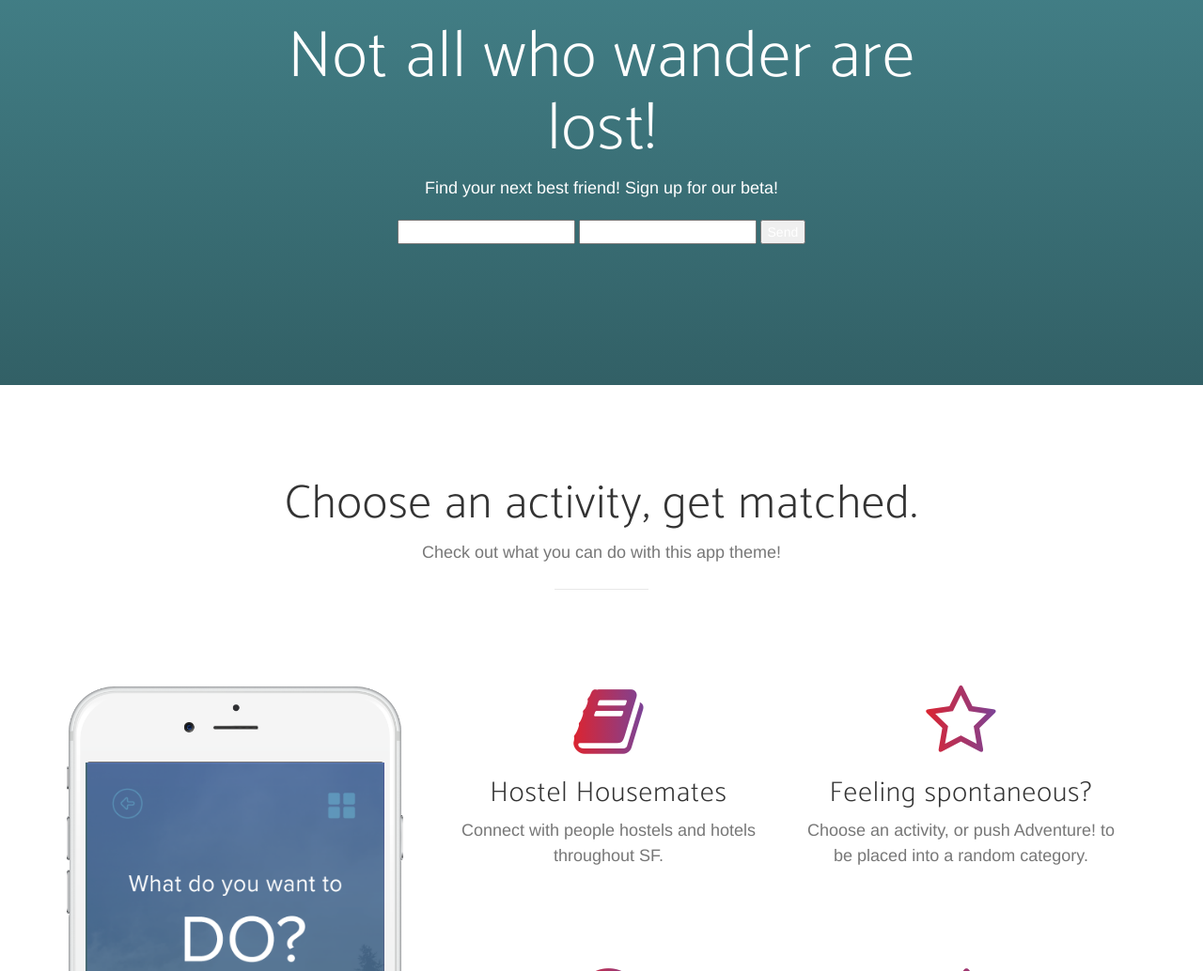
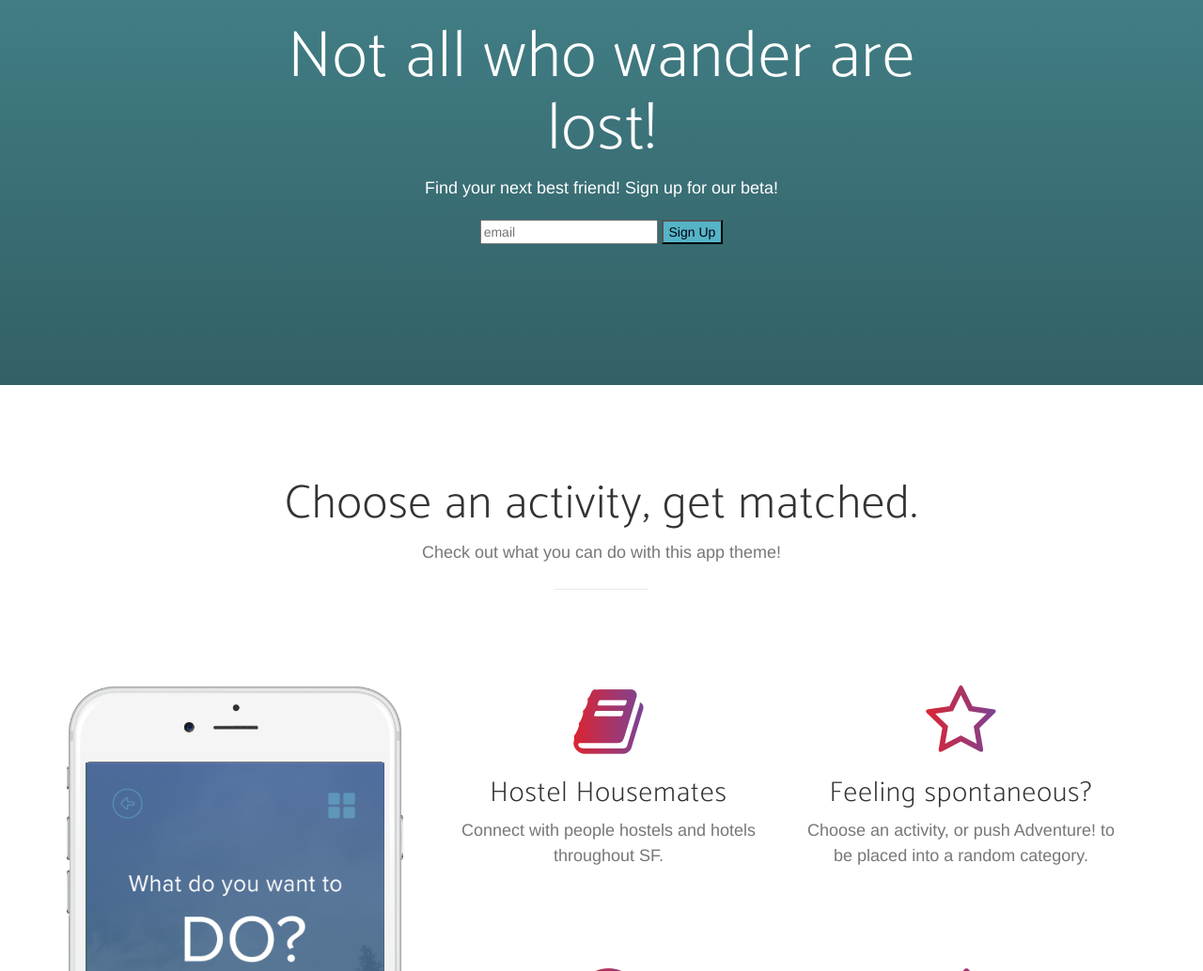
Before and after one commit to travelmates/travelmates.github.io, a website: page index.html in a window 1280 px wide. Shown: the part 927-1961 px from the top of the page at 94% size. Drawn offline with nearby package versions, Linux system fonts and the light colour scheme; a web font is replaced by a local one.

Commit message:
Updated styling of form.

```diff
--- a/index.html
+++ b/index.html
@@ -108,9 +108,8 @@
                     <div class="badges">
                        <form action="https://formspree.io/foolsyries@gmail.com"
       method="POST">
-    <input type="text" name="name">
-    <input type="email" name="_replyto">
-    <input type="submit" value="Send">
+    <input type="email" name="_replyto" placeholder="email" style="color:#000111">
+    <input type="submit" value="Sign Up" style="color:#000111; background-color:#55b4c6">
 </form>
                     </div>
                 </div>
```
